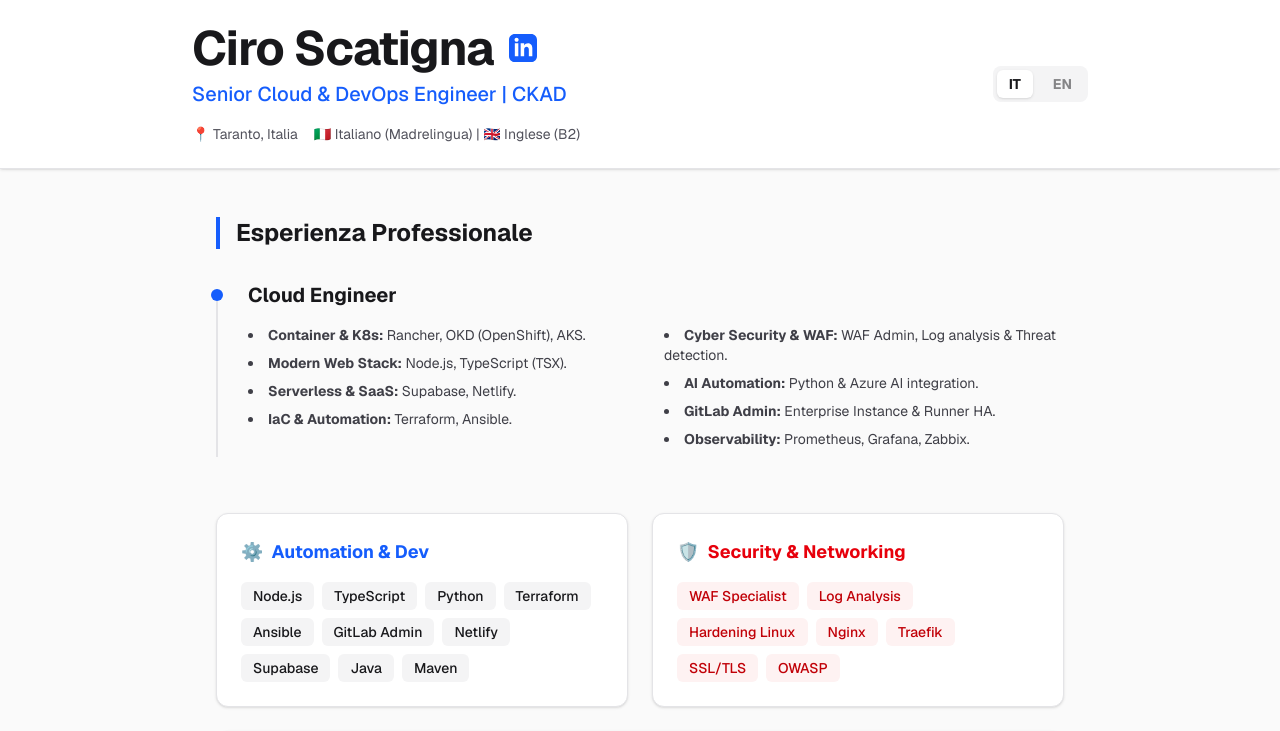
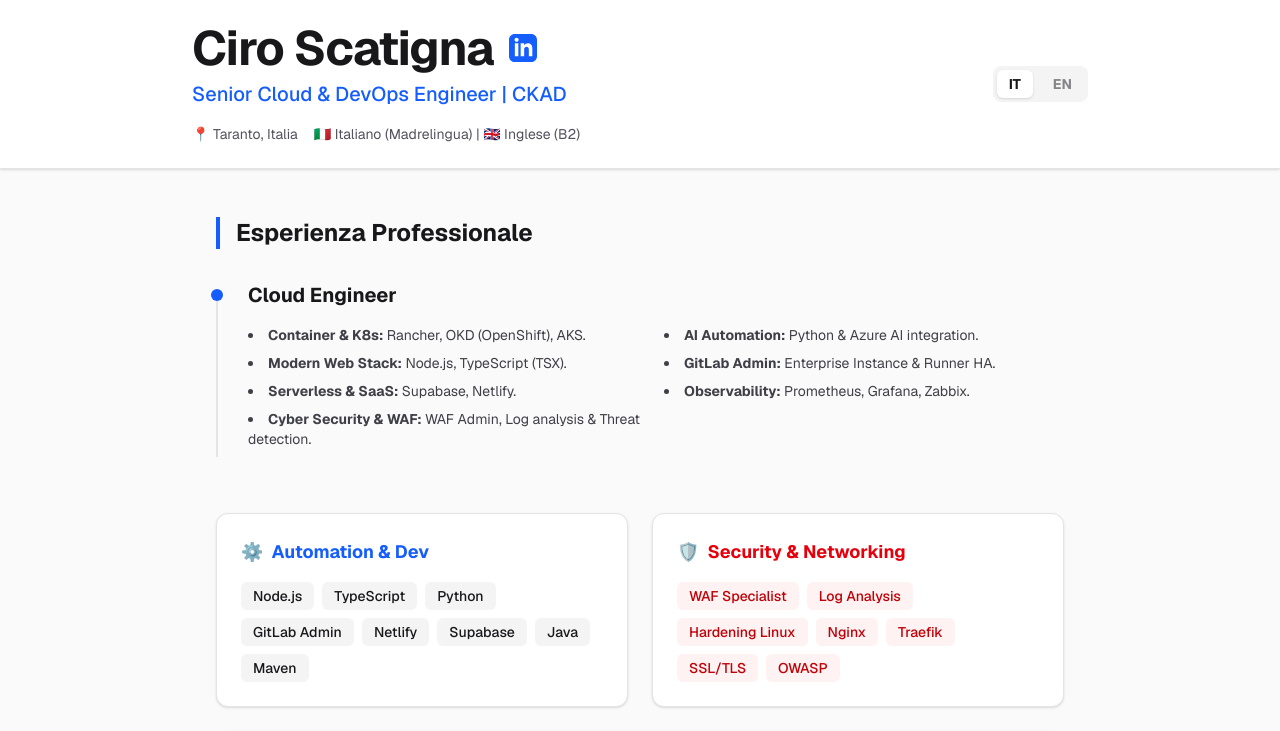
Before and after one commit to ciroskat/portfolio, a Next.js app: page / in a window 1280 px wide. Shown: the top 731 px of the page. Built offline with nearby package versions, Linux system fonts and the light colour scheme.

Commit message:
Deploy update

```diff
--- a/app/page.tsx
+++ b/app/page.tsx
@@ -80,10 +80,9 @@ export default function Home() {
                   <li><strong>Container & K8s:</strong> Rancher, OKD (OpenShift), AKS.</li>
                   <li><strong>Modern Web Stack:</strong> Node.js, TypeScript (TSX).</li>
                   <li><strong>Serverless & SaaS:</strong> Supabase, Netlify.</li>
-                  <li><strong>IaC & Automation:</strong> Terraform, Ansible.</li>
+                  <li><strong>Cyber Security & WAF:</strong> WAF Admin, Log analysis & Threat detection.</li>
                 </ul>
                 <ul className="space-y-2 list-disc list-inside">
-                  <li><strong>Cyber Security & WAF:</strong> WAF Admin, Log analysis & Threat detection.</li>
                   <li><strong>AI Automation:</strong> Python & Azure AI integration.</li>
                   <li><strong>GitLab Admin:</strong> Enterprise Instance & Runner HA.</li>
                   <li><strong>Observability:</strong> Prometheus, Grafana, Zabbix.</li>
@@ -99,7 +98,7 @@ export default function Home() {
           <div className="rounded-xl border border-zinc-200 p-6 dark:border-zinc-800 bg-white dark:bg-zinc-900 shadow-sm">
             <h3 className="font-bold text-lg mb-4 text-blue-600 flex items-center gap-2"><span>⚙️</span> Automation & Dev</h3>
             <div className="flex flex-wrap gap-2 text-sm">
-              {['Node.js', 'TypeScript', 'Python', 'Terraform', 'Ansible', 'GitLab Admin', 'Netlify', 'Supabase', 'Java', 'Maven'].map(skill => (
+              {['Node.js', 'TypeScript', 'Python', 'GitLab Admin', 'Netlify', 'Supabase', 'Java', 'Maven'].map(skill => (
                 <span key={skill} className="px-3 py-1 rounded-md bg-zinc-100 dark:bg-zinc-800 font-medium">{skill}</span>
               ))}
             </div>
```
